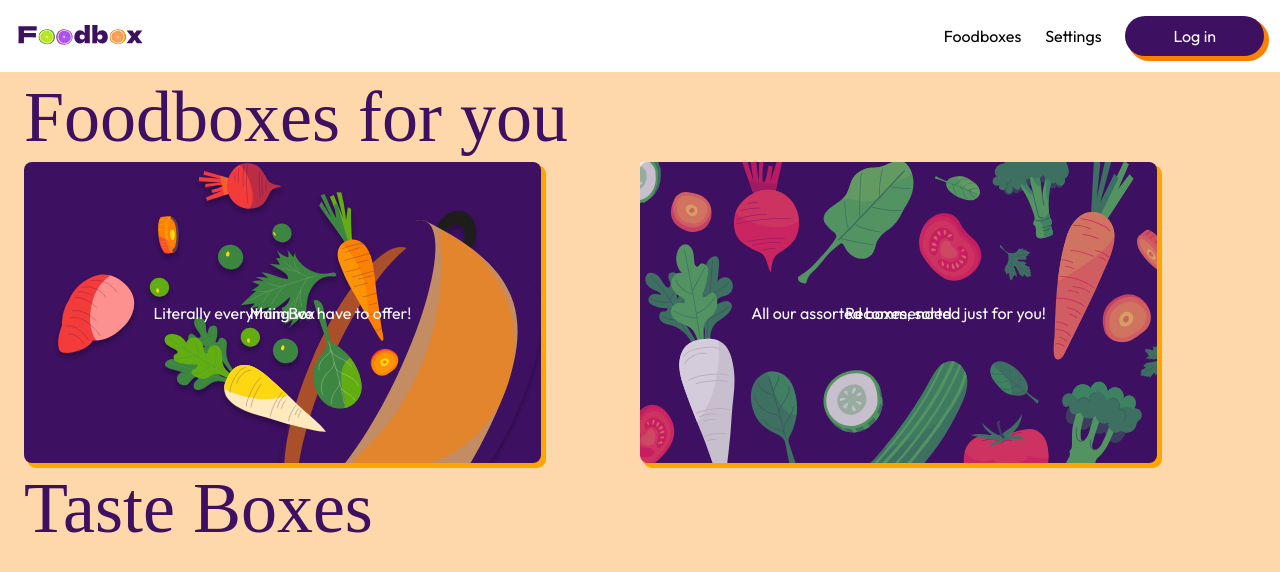
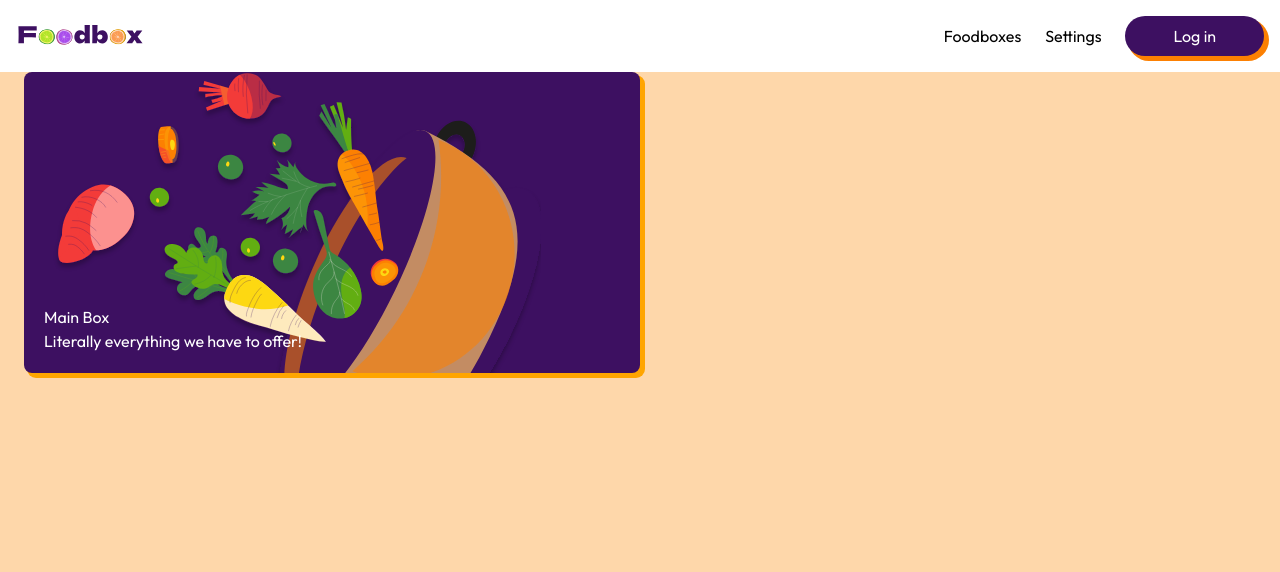
Before and after one commit to AbeGeta/Foodbox, a Next.js app: page /Foodboxes in a window 1280 px wide. Shown: the top 572 px of the page. Built offline with nearby package versions, Linux system fonts and the light colour scheme; a web font is replaced by a local one.

Commit message:
made changes to foodboxes

```diff
--- a/src/pages/Foodboxes.tsx
+++ b/src/pages/Foodboxes.tsx
@@ -16,15 +16,11 @@ export default function Foodboxes() {
                 <link rel="icon" href="/favicon.ico" />
             </Head>
             <main className="container mx-auto w-screen px-6">
-                <h1 className="text-7xl leading-[90px] text-[#3D1061] font-title">
+                {/* <h1 className="text-7xl leading-[90px] text-[#3D1061] font-title">
                     Foodboxes for you
                 </h1>
                 <div className="grid grid-cols-2 rounded-lg">
-                    <div className="box rounded-lg bg-theme-purple text-white box-shadow">
-                        <MainBoxBackground />
-                        <h1 className="header bg-transparent">Main Box</h1>
-                        <p className="subtitle bg-transparent">Literally everything we have to offer!</p>
-                    </div>
+
                     <div className="box rounded-lg bg-theme-purple text-white box-shadow">
                         <RecommendedBoxBackground />
                         <h1 className="header bg-transparent">Recommended</h1>
@@ -33,7 +29,14 @@ export default function Foodboxes() {
                 </div>
                 <h1 className="text-7xl leading-[90px] text-[#3D1061] font-title">
                     Taste Boxes
-                </h1>
+                </h1> */}
+                <div className="rounded-lg relative bg-theme-purple text-white box-shadow w-1/2">
+                        <MainBoxBackground />
+                       <div className="absolute bottom-5 left-5">
+                        <h1 >Main Box</h1>
+                        <p className=" ">Literally everything we have to offer!</p>
+                       </div>
+                    </div>
             </main>
         </>
     );
```
